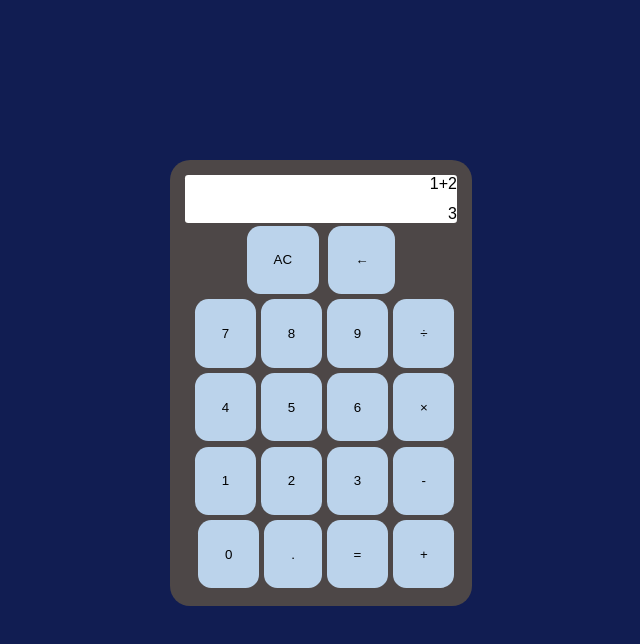
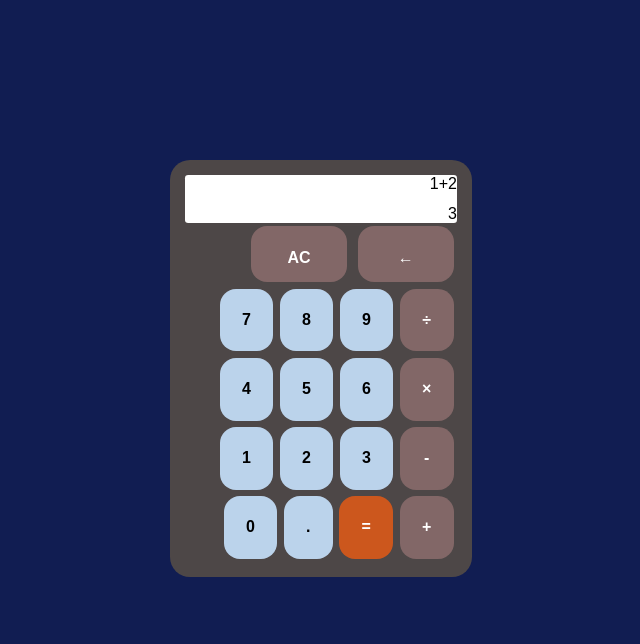
Before and after one commit to Bene-33/Calculator-JS, a plain HTML site: page index.html in a window 1280 px wide. Shown: the whole page, without its empty margins (319-959 px from the left). Drawn offline with Linux system fonts and the light colour scheme.

Commit message:
colorized control layout

```diff
--- a/index.html
+++ b/index.html
@@ -16,8 +16,8 @@
             </div>
             <div id = "controls">
                 <div id = "calculatorTop">
-                    <button>AC</button>
-                    <button>&larr;</button>
+                    <button class = "deleteButton">AC</button>
+                    <button class = "deleteButton">&larr;</button>
                 </div>
                 <div id = "calculatorMiddle">
                     <div>
--- a/style.css
+++ b/style.css
@@ -38,13 +38,14 @@ body{
 }
 
 #calculatorTop{
-    align-self: center;
+    align-self: flex-end;
 }
 
 #calculatorMiddle{
     display:flex;
     align-items: center;
 }
+
 #numbers{
     display: flex;
     flex-wrap: wrap-reverse;
@@ -56,13 +57,31 @@ body{
     align-self: flex-start;
     display: flex;
     flex-direction: column;
-
 }
 
 button{
-    padding: 2em;
+    padding: 1.4em;
+    font-size: 16px;
+    font-weight: bold;
     margin: 0.2em;
     background-color: #bbd3eb;
     border-radius: 1em;
     border:#bbd3eb;
 }
+
+#equal{
+    background-color: #cc571d;
+    color: #ffffff;
+}
+
+.deleteButton{
+    width: 6em;
+    height: 3.5em;
+    background-color: #826767;
+    color: #ffffff;
+}
+
+.operator{
+    background-color: #826767;
+    color: #ffffff;
+}
```
